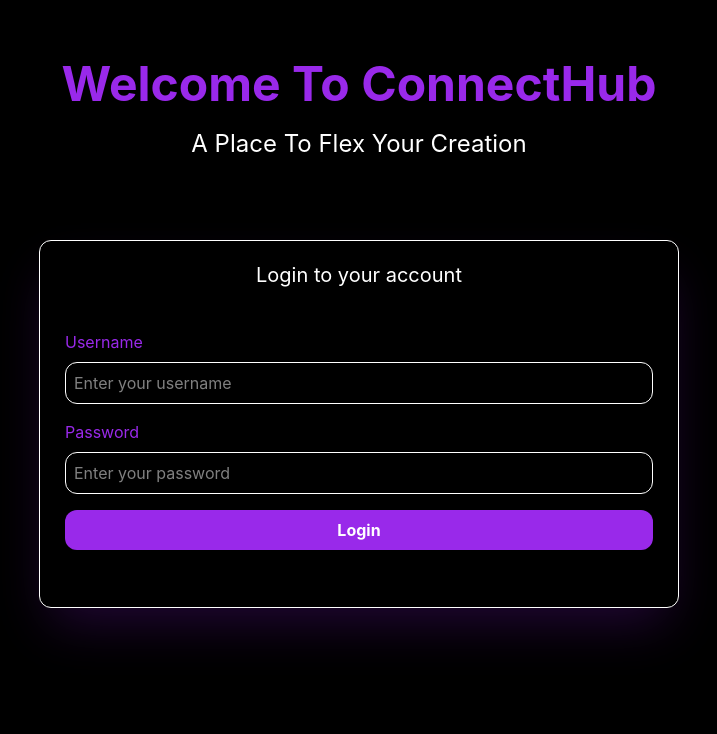
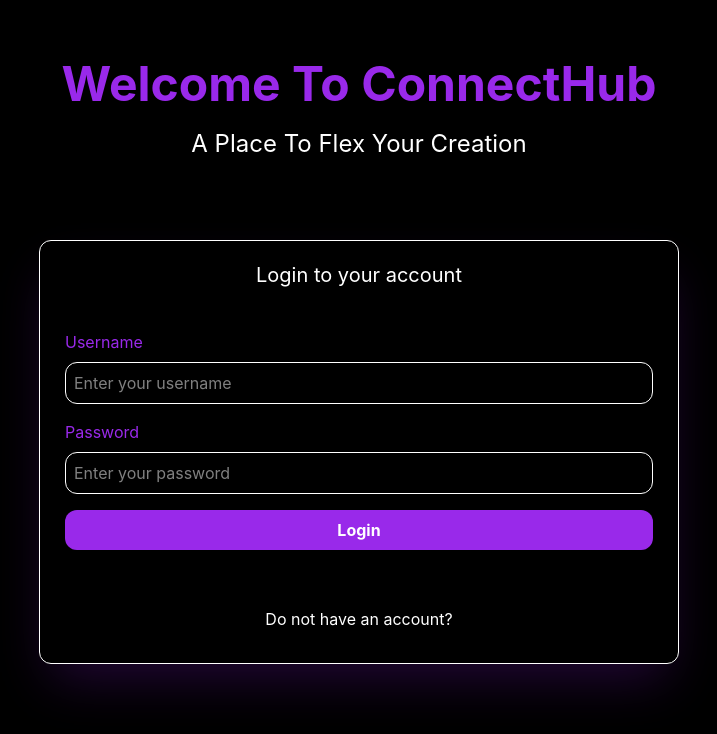
Before and after one commit to dxs000/sc, a React (Vite) app in the folder frontend/: page /login in a window 1280 px wide. Shown: the top 734 px of the page, without its empty margins (281-998 px from the left). Built offline with nearby package versions, Linux system fonts and the light colour scheme; no server answers.

Commit message:
Add Homepage

```diff
--- a/frontend/src/App.tsx
+++ b/frontend/src/App.tsx
@@ -2,12 +2,14 @@ import { Routes, Route} from 'react-router-dom'
 import RegisterPage from './pages/RegisterPage'
 import LoginPage from './pages/LoginPage'
 import { Toaster } from './components/ui/Toast'
+import HomePage from './pages/HomePage'
 
 const App = () => {
   return (
     <>
       <Toaster />
       <Routes>
+        <Route path='/' element={<HomePage />} />
         <Route path='/register' element={<RegisterPage />} />
         <Route path='/login' element={<LoginPage />} />
       </Routes>
--- /dev/null
+++ b/frontend/src/pages/HomePage.tsx
@@ -0,0 +1,8 @@
+
+const HomePage = () => {
+  return (
+    <div>HomePage</div>
+  )
+}
+
+export default HomePage
--- a/frontend/src/pages/LoginPage.tsx
+++ b/frontend/src/pages/LoginPage.tsx
@@ -1,4 +1,5 @@
 import LoginUserForm from "../components/AuthPageComponent/LoginUserForm"
+import { Link } from "react-router-dom"
 
 const LoginPage = () => {
   return (
@@ -10,6 +11,9 @@ const LoginPage = () => {
       <div className="flex flex-col border border-white md:w-1/2 mt-10 pt-5 rounded-xl shadow-2xl shadow-[#230737]">
         <h1 className="text-white text-xl mx-auto">Login to your account</h1>
         <LoginUserForm />
+        <div className="text-white mx-auto mb-8">
+          <Link to="/register">Do not have an account?</Link>
+        </div>
       </div>
     </div>
   )
```
